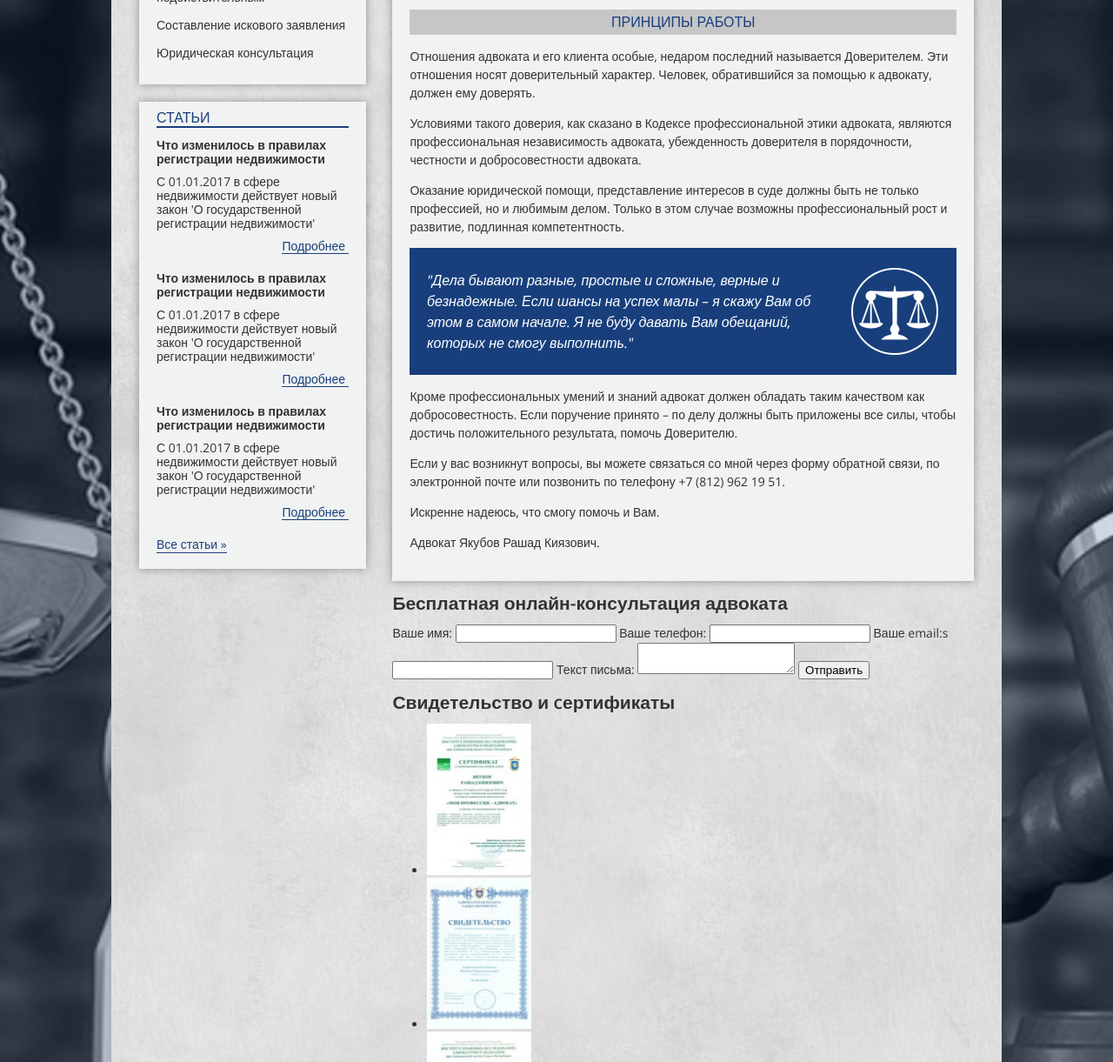
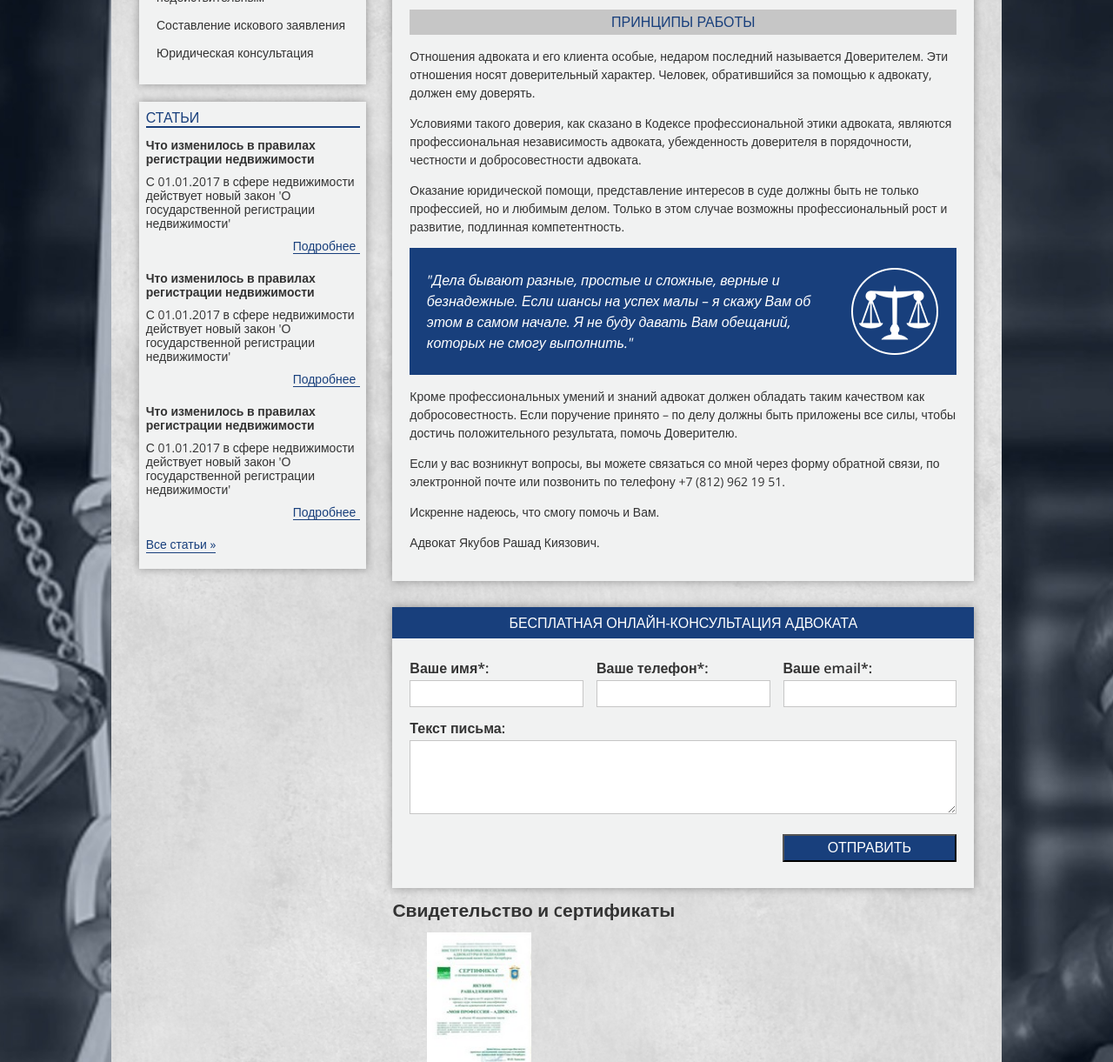
Before and after one commit to cybersunt/advokat-jakubov, a website: page source/markup/index.pug in a window 1280 px wide. Shown: the part 1165-2386 px from the top of the page at 87% size. Drawn offline with nearby package versions, Linux system fonts and the light colour scheme; files that its build step writes are made by us from their sources; files whose address does not match are found by name.

Commit message:
Add styles for form

```diff
--- a/source/markup/index.pug
+++ b/source/markup/index.pug
@@ -35,59 +35,60 @@ block content
             a(href='#').latest-articles__link Все статьи »
       .main__col
         section.cms-content
-        .cms-content__wrapper
-          h1 Адвокат Якубов Рашад Киязович
-          each content in textBlock1
-            p= content
+          .cms-content__wrapper
+            h1 Адвокат Якубов Рашад Киязович
+            each content in textBlock1
+              p= content
 
-          h2 Юридическая помощь
+            h2 Юридическая помощь
 
-          section.advantages
-            h3.visually-hidden Преимущества
-            ul.advantages__list
-              each advantage, value in advantages
-                li.advantages__item
-                  img(src= advantage.imgSrc, alt= advantage.imgAlt, width= advantage.imgWidth, height= advantage.imgHeight).advantages__icon
-                  = advantage.text
+            section.advantages
+              h3.visually-hidden Преимущества
+              ul.advantages__list
+                each advantage, value in advantages
+                  li.advantages__item
+                    img(src= advantage.imgSrc, alt= advantage.imgAlt, width= advantage.imgWidth, height= advantage.imgHeight).advantages__icon
+                    = advantage.text
 
-          each content in textBlock2
-            p= content
+            each content in textBlock2
+              p= content
 
-          h2 Принципы работы
+            h2 Принципы работы
 
-          each content in textBlock3
-            p= content
+            each content in textBlock3
+              p= content
 
-          blockquote "Дела бывают разные, простые и сложные, верные и безнадежные. Если шансы на успех малы – я скажу Вам об этом в самом начале. Я не буду давать Вам обещаний, которых не смогу выполнить."
+            blockquote "Дела бывают разные, простые и сложные, верные и безнадежные. Если шансы на успех малы – я скажу Вам об этом в самом начале. Я не буду давать Вам обещаний, которых не смогу выполнить."
 
-          each content in textBlock4
-            p= content
+            each content in textBlock4
+              p= content
 
         section.feedback
-        .feedback__wrap
-          h2.feedback__name Бесплатная онлайн-консультация адвоката
-          form.feedback__form(method='post', action='/s/mail_vac', enctype='multipart/form-data')
-            label.feedback__label
-              span.feedback__note Ваше имя:
-              input#your-name.feedback__field(type='text', name='your-name', required='')
-            label.feedback__label
-              span.feedback__note Ваше телефон:
-              input#phone.feedback__field(type='tel', name='phone', required='')
-            label.feedback__label
-              span.feedback__note Ваше email:s
-              input#email.feedback__field(type='email', name='email', required='')
-            label.feedback__label.feedback__label--textarea
-              span.feedback__note Текст письма:
-              textarea#message.feedback__textarea(name='message')
-            button.feedback__send(type='submit') Отправить
+          .feedback__wrap
+            h2.feedback__name Бесплатная онлайн-консультация адвоката
+            form.feedback__form(method='post', action='/s/mail_vac', enctype='multipart/form-data')
+              .feedback__layout
+                .feedback__field
+                  label.feedback__label(for='your name') Ваше имя*:
+                  input#your-name.feedback__input(type='text', name='your-name', pattern='[[A-Za-zА-Яа-яЁё]{2,}', title='Введите, пожалуйста, Ваше имя (не менее 2 символов)', placeholder='Например, Иван', required)
+                .feedback__field
+                  label.feedback__label(for='phone') Ваше телефон*:
+                  input#phone.feedback__input(type='tel', name='phone', pattern='7[0-9]{10}', title='Введите, пожалуйста, Ваш номер телефона', placeholder='7XXXXXXXXX', required)
+                .feedback__field
+                  label.feedback__label(for='email') Ваше email*:
+                  input#email.feedback__input(type='email', name='email', pattern='([A-z0-9_.-]{1,})@([A-z0-9_.-]{1,}).([A-z]{2,10})', title='Введите, пожалуйста, Ваш адрес электронной почты', placeholder='ivan@mail.ru', required)
+              .feedback__field.feedback__field--textarea
+                label.feedback__label(for='message') Текст письма:
+                textarea#message.feedback__textarea(name='message',  title='Введите текст (не менее 25 символов)', minlength='25', placeholder='Тексто должен содержать минимум 25 символов')
+              button.feedback__send(type='submit') Отправить
 
         section.certificates
-        h2.certificates__name Свидетельство и cертификаты
-        ul.certificates__list
-          each certificate, value in certificates
-            li.certificates__item
-              a(href= certificate.link, aria-label='Увеличить фото').certificates__link
-                picture.certificates__thumb
+          h2.certificates__name Свидетельство и cертификаты
+          ul.certificates__list
+            each certificate, value in certificates
+              li.certificates__item
+                a(href= certificate.link, aria-label='Увеличить фото').certificates__link
+                  picture.certificates__thumb
                   //- source(srcset= certificate.web, type='image/webp')
                   img(src= certificate.img, alt= certificate.alt,  width="120" height="174")
   footer.footer
--- a/source/styles/base/mixins.scss
+++ b/source/styles/base/mixins.scss
@@ -5,8 +5,8 @@
 
 @mixin case {
   background-color: $content-bg;
-  padding-left: 20px;
-  padding-right: 20px;
+  padding-left: 2.98%;
+  padding-right: 2.98%;
   padding-bottom: 20px;
   box-shadow: 0px 0px 10px 0px rgba(0, 0, 0, 0.35);
 }
@@ -51,9 +51,8 @@
   font-weight: normal;
   text-transform: uppercase;
   text-align: center;
-  padding: 9px 20px;
-  margin-left: -20px;
-  margin-right: -20px;
+  padding: 9px 2.98%;
+  margin: 0 -3.2%;
 }
 
 @mixin heading-h2 {
@@ -80,3 +79,58 @@
     font-weight: bold;
   }
 }
+
+@mixin form-field {
+  width: 100%;
+  font-size: 16px;
+  line-height: 18px;
+  padding: 5.5px 10px;
+  color: $content-color;
+  outline: none;
+  border: 1px solid $bg-link-hover;
+
+  // Цвет бордюра при наведении на поле ввода
+  &:hover,
+  &:hover:required {
+    border-color: $navy;
+  }
+
+  // Цвет бордюра, когда поле в фокусе
+  &:focus {
+    border-color: $global-bg;
+  }
+
+  // Обязательное поле заполенено правильно
+  &:required:valid {
+    border-color: $green;
+  }
+
+  // Обязательное поле
+  &:required {
+    border-color: $bg-link-hover;
+  }
+
+  // Обязательное поле в фокусе заполнено не правильно
+  &:focus:required:invalid {
+    border-color: $red;
+  }
+
+  // Обязательное поле в фокусе заполнено правильно
+  &:focus:required:valid {
+    border-color: $green;
+  }
+
+  // Плейсхолдер появляется, когда поле находится в фокусе
+  &::placeholder {
+    color: $bg-link-hover;
+    font-weight: 300;
+    font-style: italic;
+    font-size: 0;
+    line-height: 18px;
+  }
+
+  &:focus::placeholder {
+    font-size: 14px;
+  }
+
+}
--- a/source/styles/base/variables.scss
+++ b/source/styles/base/variables.scss
@@ -11,5 +11,7 @@ $header-bg: #dde1e8;
 $black: #000000;
 $white: #ffffff;
 $navy: #183f7c;
+$green: #007f00;
+$red: #b70001;
 
 $bg-link-hover: #c6c6c6;
--- a/source/styles/blocks/cms-content.scss
+++ b/source/styles/blocks/cms-content.scss
@@ -1,9 +1,12 @@
+.cms-content {
+  margin-bottom: 30px;
+}
+
 .cms-content__wrapper {
   @include case;
 
   h1 {
     @include heading;
-    margin-top: 0;
   }
 
   h2 {
--- /dev/null
+++ b/source/styles/blocks/feedback.scss
@@ -0,0 +1,71 @@
+.feedback__wrap {
+  @include case;
+  padding-bottom: 30px;
+}
+
+.feedback__form {
+  display: flex;
+  flex-wrap: wrap;
+  justify-content: flex-end;
+  padding-top: 25px;
+}
+
+.feedback__name {
+  @include heading;
+}
+
+.feedback__layout {
+  width: 100%;
+  display: flex;
+  justify-content: space-between;
+  margin-bottom: 15px;
+}
+
+.feedback__field {
+  width: 100%;
+  margin-right: 15px;
+
+  &:last-child {
+    margin-right: 0;
+  }
+
+  &--textarea {
+    margin-right: 0;
+  }
+}
+
+.feedback__label {
+  @include text(16px, 18px);
+  font-weight: bold;
+  display: block;
+  max-width: 200px;
+  margin-bottom: 5px;
+}
+
+.feedback__textarea {
+  @include form-field;
+  resize: vertical;
+  height: 85px;
+  margin-bottom: 20px;
+}
+
+.feedback__input {
+  @include form-field;
+  max-width: 200px;
+}
+
+.feedback__send {
+  @include text(16px, 18px);
+  padding: 5px 50px;
+  border-radius: none;
+  background: $navy;
+  color: $white;
+  text-transform: uppercase;
+  cursor: pointer;
+
+  &:hover,
+  &:focus {
+    background: $bg-link-hover;
+    color: $navy;
+  }
+}
--- a/source/styles/path/style.scss
+++ b/source/styles/path/style.scss
@@ -11,3 +11,4 @@
 @import '../blocks/latest-articles.scss';
 @import '../blocks/cms-content.scss';
 @import '../blocks/advantages.scss';
+@import '../blocks/feedback.scss';
```
Also changed, not shown: public/index.html.
